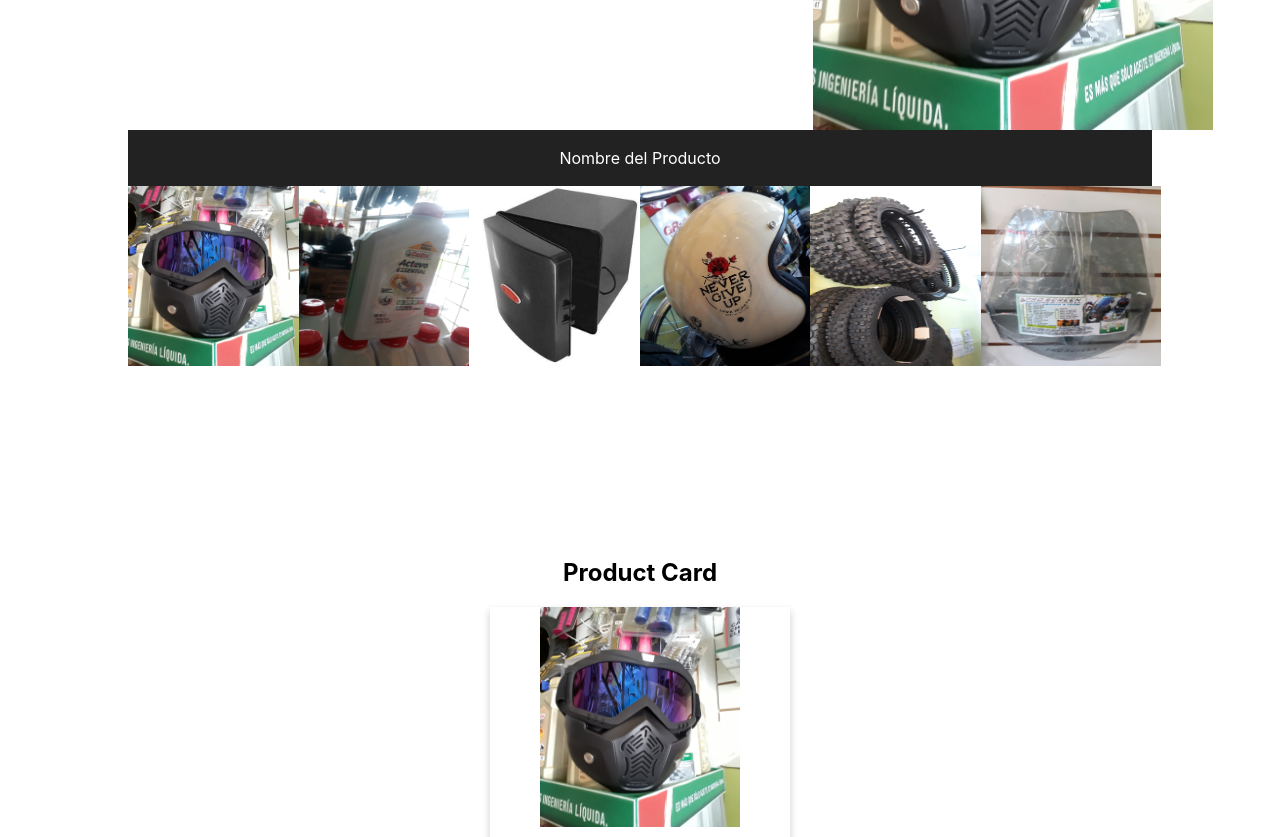
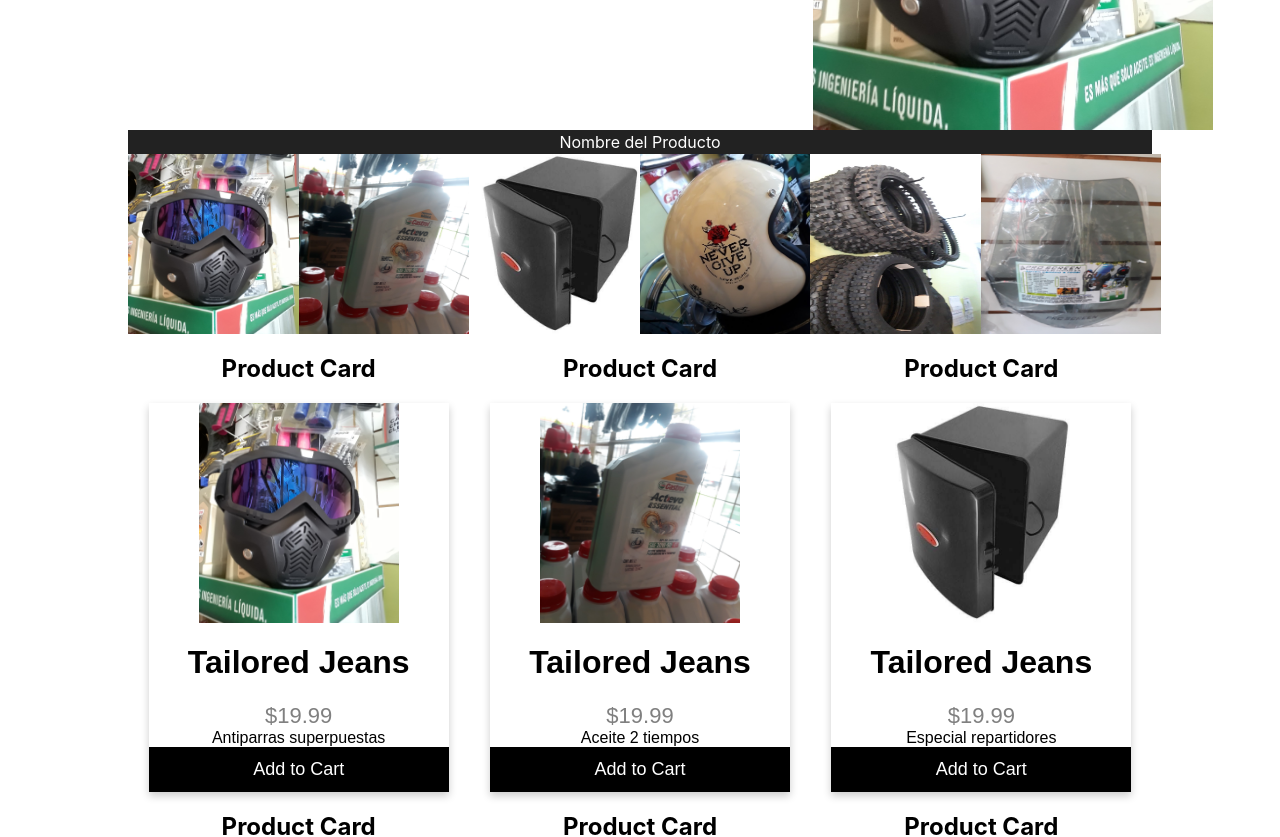
Before and after one commit to mtello855/Ventas-React, a React (Create React App) app: page / in a window 1280 px wide. Shown: the part 360-1197 px from the top of the page. Built offline with nearby package versions, Linux system fonts and the light colour scheme.

Commit message:
incorporation of cards to the section

```diff
--- a/src/components/Section/Section.css
+++ b/src/components/Section/Section.css
@@ -31,5 +31,17 @@
       height: 220px;
   }
   .card-product{
-      margin-top: 15%;
+    flex: 1 0 33%;
+    text-align: center;
   }
+  .cardsGrid{
+    display: flex;
+    flex-wrap: wrap;
+    margin: 0px 10%;
+  }
+  .descriptionCard{
+    text-align: center;
+  }
+  p{
+    margin: 0 !important;
+  }
--- a/src/components/Section/Section.js
+++ b/src/components/Section/Section.js
@@ -1,27 +1,47 @@
-import React from "react";
+import React, { useState } from "react";
 import "./Section.css";
 import Casco from "../../Img/casco.jpg";
+import Aceite from "../../Img/aceite.jpg";
+import Baul from "../../Img/baul.jpg";
+import OtroCasco from "../../Img/otrocasco.jpg";
+import Rueda from "../../Img/rueda.png";
+import Vidrio from "../../Img/vidrio.jpg";
 
-const cascoCard = Casco;
+const productCards = [
+  {
+    img: Casco,
+    desc: "Antiparras superpuestas",
+  },
+  { img: Aceite, desc: "Aceite 2 tiempos" },
+  { img: Baul, desc: "Especial repartidores" },
+  { img: OtroCasco, desc: "Especial repartidores" },
+  { img: Rueda, desc: "Especial repartidores" },
+  { img: Vidrio, desc: "Especial repartidores" },
+];
 
 function Section() {
+  const [testHook, setTestHook] = useState(0);
+  return (
+    <div className="cardsGrid">
+      {productCards.map((e, i) => {
+        console.log(i);
         return (
           <div className="card-product">
             <h2>Product Card</h2>
             <div className="card">
-        <img className="img-Card" src={cascoCard} />
+              <img className="img-Card" src={e.img} />
               <h1>Tailored Jeans</h1>
               <p className="price">$19.99</p>
-        <p>
-          Some text about the jeans. Super slim and comfy lorem ipsum lorem
-          jeansum. Lorem jeamsun denim lorem jeansum.
-        </p>
+              <p className="descriptionCard">{e.desc}</p>
               <p>
                 <button>Add to Cart</button>
               </p>
             </div>
           </div>
         );
+      })}
+    </div>
+  );
 }
 
 export default Section;
```
Lines whose indentation alone changed are shown as unchanged.
